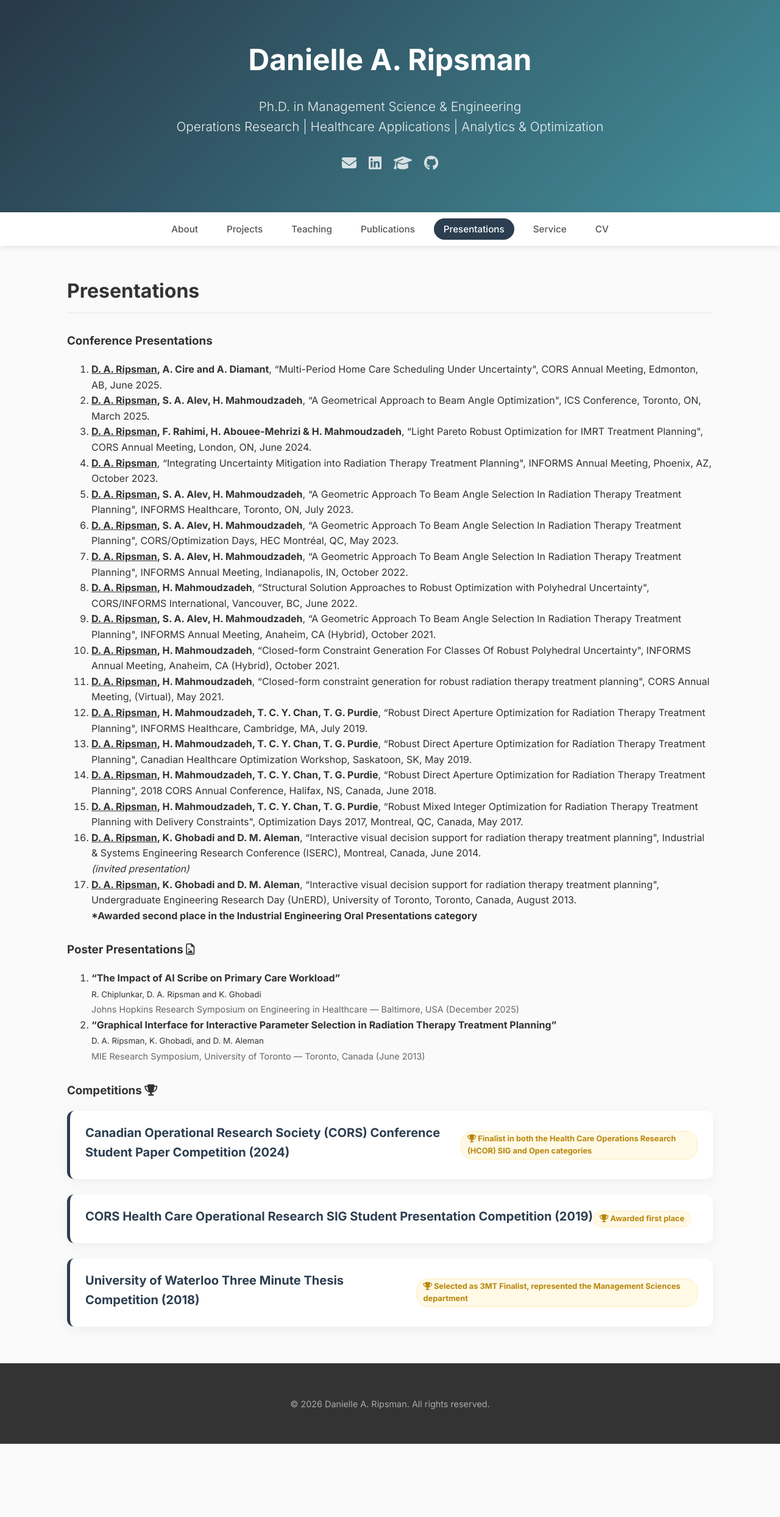
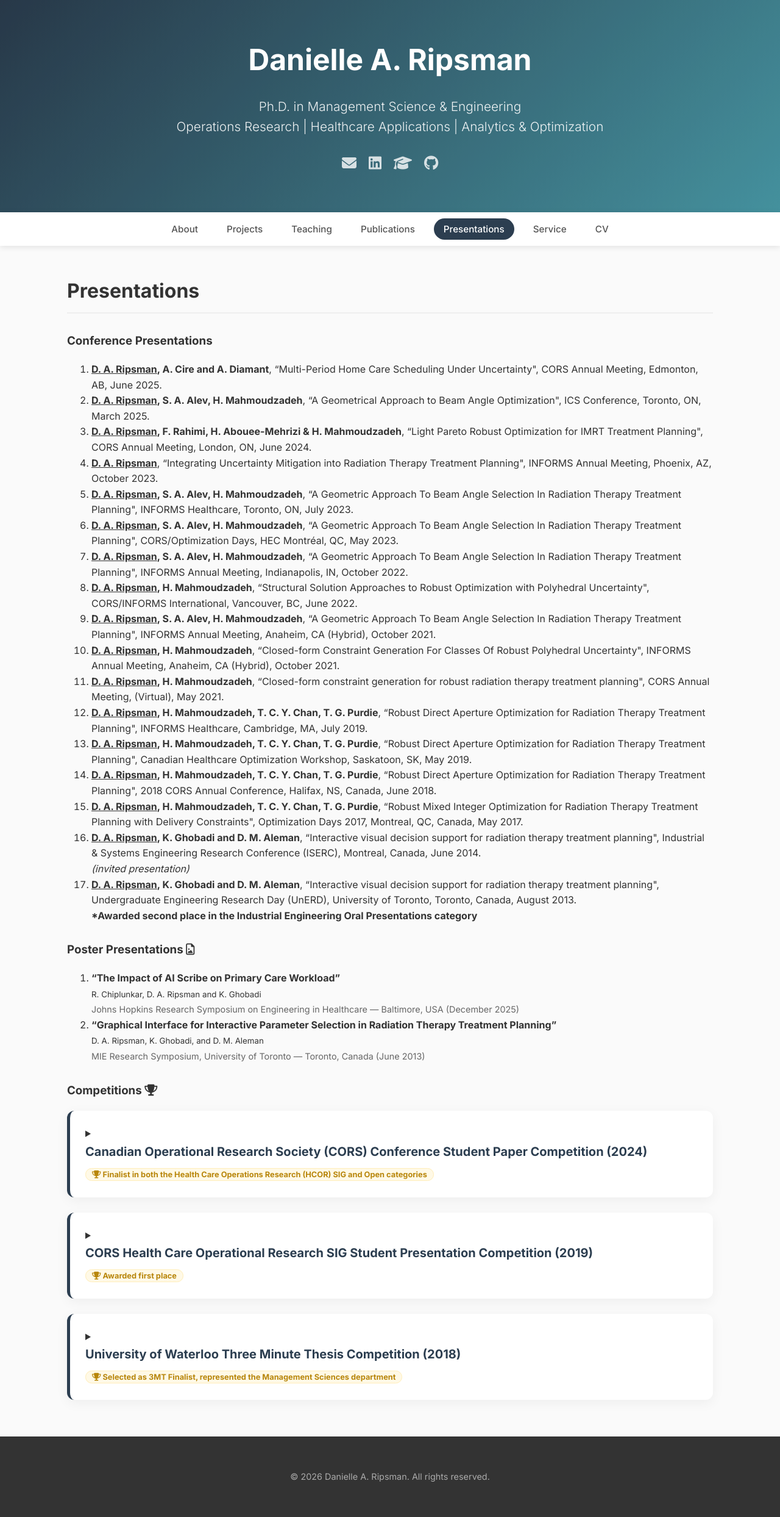
Before and after one commit to DaniRip/DaniRip.github.io, a Jekyll site: the page built from presentations.md, in a window 1280 px wide. Shown: the whole page at 61% size. Built offline with Jekyll 4.4.1, drawn with Linux system fonts in a browser that asks for light colours; before the commit the page ends 2367 px from its top, so only the background shows below that.

Commit message:
Update style.css

```diff
--- a/assets/css/style.css
+++ b/assets/css/style.css
@@ -417,56 +417,6 @@
     color: #555;
 }
 
-/* Remove the default browser arrow */
-details summary::-webkit-details-marker {
-    display: none;
-}
-details summary {
-    list-style: none;
-    cursor: pointer;
-    outline: none;
-}
-
-.competition-card {
-    padding: 0; /* Let the summary handle the padding */
-    overflow: hidden;
-}
-
-.competition-card summary {
-    padding: 20px 25px;
-}
-
-/* Add a hover effect to the summary area */
-.competition-card summary:hover {
-    background-color: rgba(76, 161, 175, 0.05);
-}
-
-.accordion-content {
-    padding: 0 25px 25px 25px;
-    border-top: 1px solid #eee;
-    background-color: #fafafa;
-}
-
-/* Rotate the icon when open */
-details[open] .toggle-icon {
-    transform: rotate(180deg);
-}
-
-.toggle-icon {
-    margin-left: auto; /* Pushes the arrow to the far right */
-    color: #4ca1af;
-    transition: transform 0.3s ease;
-    font-size: 0.9rem;
-}
-
-/* Ensure the header flexbox works inside the summary */
-.competition-card .card-header {
-    display: flex;
-    align-items: center;
-    width: 100%;
-    margin-bottom: 0;
-}
-
 /* Buttons */
 .btn {
     display: inline-block;
```
